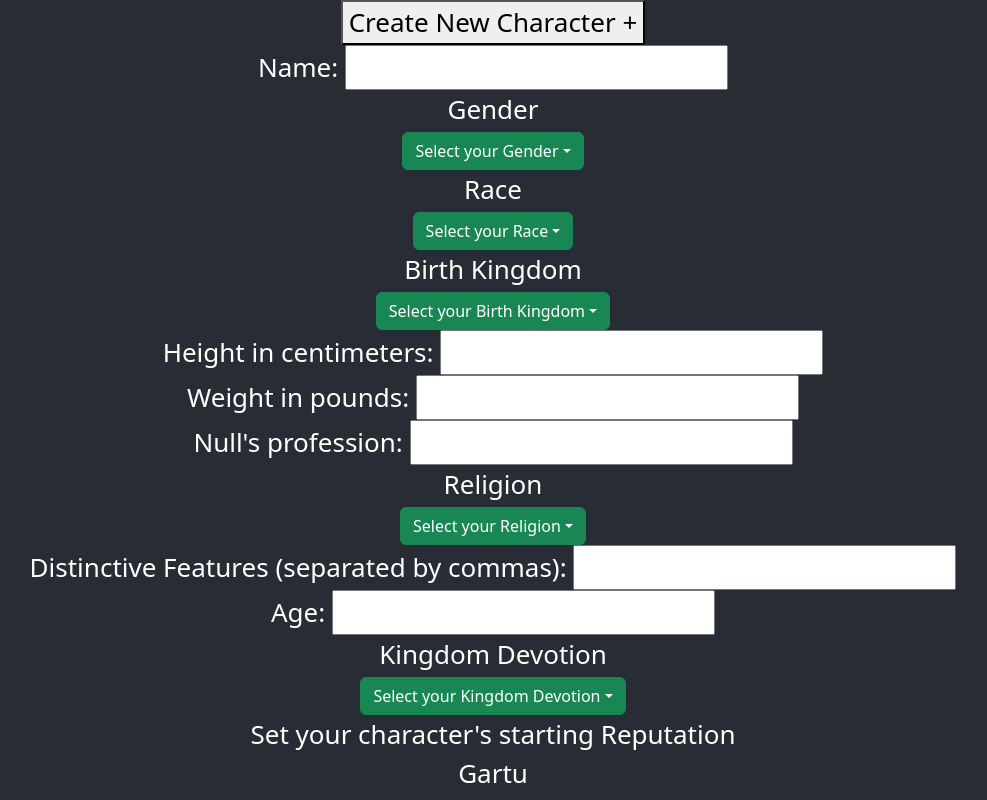
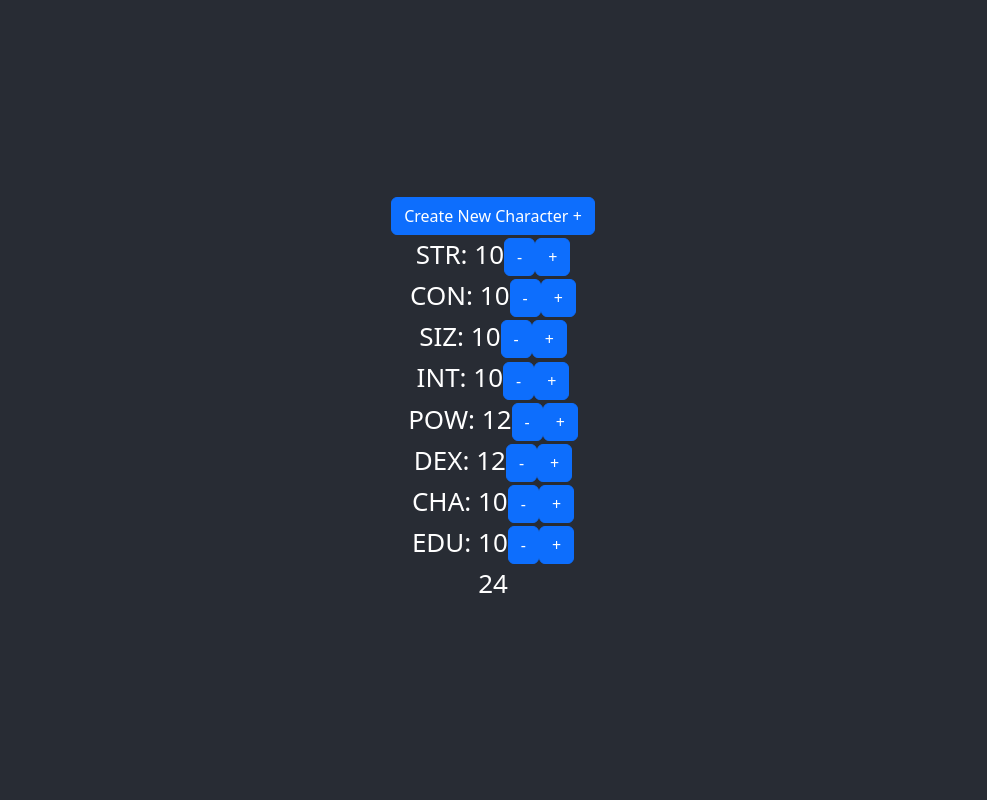
Before and after one commit to gwanunig14/crescent-sea-character-page, a React (Create React App) app: page / in a window 1280 px wide. Shown: the top 800 px of the page, without its empty margins (147-1134 px from the left). Built offline with nearby package versions, Linux system fonts and the light colour scheme.

Commit message:
Characteristics counter works

```diff
--- a/src/App.js
+++ b/src/App.js
@@ -1,14 +1,15 @@
 import './App.css';
 import React from 'react';
 import CharacterCreator from './CharacterCreation/CharacterCreator';
+import { Button } from 'react-bootstrap';
 
 function App() {
   return (
     <div className="App">
       <header className="App-header">
-        <button>
+        <Button>
           Create New Character +
-        </button>
+        </Button>
         {CharacterCreator()}
       </header>
     </div>
--- a/src/CharacterCreation/CharacterCreator.tsx
+++ b/src/CharacterCreation/CharacterCreator.tsx
@@ -3,10 +3,11 @@ import { Character, Skills } from '../DataTemplates/CharacterObject';
 import PersonalPage from './PersonalPage';
 import PersonalData from '../DataTemplates/PersonalData';
 import Characteristics from '../DataTemplates/Characteristics';
+import CharacteristPage from './CharacteristicPage';
 
 function CharacterCreator() {
     const [character, setCharacter] = useState<Character>({ personalDetails: null, characteristics: null, skills: null, weapons: {}, armor: {} })
-    const [page, setPage] = useState(0)
+    const [page, setPage] = useState(1)
 
 
     const setCharacterData = (pageData: PersonalData | Characteristics | Skills, step: keyof Character) => {
@@ -20,6 +21,8 @@ function CharacterCreator() {
     switch (page) {
         case 0:
             return PersonalPage(setCharacterData)
+        case 1:
+            return CharacteristPage('elf', setCharacterData)
         default:
             return null
     }
--- /dev/null
+++ b/src/CharacterCreation/CharacteristicPage.tsx
@@ -0,0 +1,54 @@
+import { useState } from 'react';
+import TextInput from '../Views/TextInput';
+import DropdownSelector from '../Views/DropdownSelector';
+import KingdomReputations, { Reputation } from '../DataTemplates/KingdomReputations';
+import Strings, { Capitalize } from '../Strings';
+import { Button } from 'react-bootstrap';
+import { Character } from '../DataTemplates/CharacterObject';
+import Characteristics, { newDwarfCharacteristics, newElfCharacteristics, newHumanCharacteristics } from '../DataTemplates/Characteristics';
+import CountUp from '../Views/CountUp';
+
+export default function CharacteristPage(race: string, submitCharacteristicData: (cd: Characteristics, name: keyof Character) => void) {
+    var characteristics = newHumanCharacteristics
+
+    switch (race) {
+        case Strings.DWARF:
+            characteristics = newDwarfCharacteristics
+        case Strings.ELF:
+            characteristics = newElfCharacteristics
+        default:
+    }
+
+    const [characteristicData, setCharacteristicData] = useState<Characteristics>(characteristics)
+
+    function setField<K extends keyof Characteristics>(key: K, stringData: Characteristics[K]): void {
+        setCharacteristicData((prevState) => ({
+            ...prevState,
+            [key]: Number(stringData),
+        }));
+    }
+
+    const getCount = () => {
+        let statCount = 0
+        Object.values(characteristicData).map((v: number) => statCount = statCount + v)
+        return 108 - statCount
+    }
+
+    return (
+        <div>
+            <div>
+                {CountUp('STR', 'strength', characteristicData.strength, setField)}
+                {CountUp('CON', 'constitution', characteristicData.constitution, setField)}
+                {CountUp('SIZ', 'size', characteristicData.size, setField)}
+                {CountUp('INT', 'intelligence', characteristicData.intelligence, setField)}
+                {CountUp('POW', 'power', characteristicData.power, setField)}
+                {CountUp('DEX', 'dexterity', characteristicData.dexterity, setField)}
+                {CountUp('CHA', 'charisma', characteristicData.charisma, setField)}
+                {CountUp('EDU', 'education', characteristicData.education, setField)}
+            </div>
+            <div>
+                {getCount()}
+            </div>
+        </div>
+    )
+}
--- a/src/CharacterCreation/PersonalPage.tsx
+++ b/src/CharacterCreation/PersonalPage.tsx
@@ -10,7 +10,7 @@ import { Character } from '../DataTemplates/CharacterObject';
 export default function PersonalPage(submitPersonalData: (pd: PersonalData, name: keyof Character) => void) {
     const [personalData, setPersonalData] = useState<PersonalData>(newCharacterPersonalDetails)
 
-    function setField<K extends keyof PersonalData>(key: K, stringData: PersonalData[K] | Reputation): void {
+    function setField(key: keyof PersonalData, stringData: PersonalData[keyof PersonalData] | Reputation): void {
         setPersonalData((prevState) => ({
             ...prevState,
             [key]: stringData,
--- a/src/Strings.tsx
+++ b/src/Strings.tsx
@@ -26,7 +26,15 @@ const Strings = {
     AWARE: 'aware',
     DISLIKE: 'dislike',
     HATE: 'hate',
-    FEAR: 'fear'
+    FEAR: 'fear',
+    STRENGTH: 'strength',
+    CONSTITUTION: 'constitution',
+    SIZE: 'size',
+    INTELLIGENCE: 'intelligence',
+    POWER: 'power',
+    DEXTERITY: 'dexterity',
+    CHARISMA: 'charisma',
+    EDUCATION: 'education'
 }
 
 export const Capitalize = (word: string) => {
--- /dev/null
+++ b/src/Views/CountUp.tsx
@@ -0,0 +1,29 @@
+import React, { useState } from 'react';
+import PersonalData from '../DataTemplates/PersonalData';
+import { Capitalize } from '../Strings';
+import Characteristics from '../DataTemplates/Characteristics';
+import { Reputation } from '../DataTemplates/KingdomReputations';
+import { Button } from 'react-bootstrap';
+
+export default function CountUp(
+    fieldName: string,
+    dataKey: keyof Characteristics,
+    starter: number,
+    returnText: (key: any, value: any) => void,
+) {
+    const [number, setNumber] = useState(starter)
+
+    const pressed = (func: string) => {
+        var newNumber = func == 'plus' ? number + 1 : number - 1
+        returnText(dataKey, newNumber)
+        setNumber(newNumber)
+    }
+
+    return (
+        <div>
+            {Capitalize(fieldName) + ': ' + number}
+            <Button onClick={() => pressed('minus')}>-</Button>
+            <Button onClick={() => pressed('plus')}>+</Button>
+        </div>
+    )
+}
--- a/src/Views/TextInput.tsx
+++ b/src/Views/TextInput.tsx
@@ -1,9 +1,14 @@
 import React from 'react';
 import PersonalData from '../DataTemplates/PersonalData';
 import { Capitalize } from '../Strings';
+import Characteristics from '../DataTemplates/Characteristics';
+import { Reputation } from '../DataTemplates/KingdomReputations';
 
-export default function TextInput(fieldName: string, dataKey: keyof PersonalData, returnText: <K extends keyof PersonalData>(key: K, value: PersonalData[K]) => void) {
-
+export default function TextInput(
+    fieldName: string,
+    dataKey: keyof PersonalData | keyof Characteristics,
+    returnText: (key: any, value: any) => void,
+) {
     const enterPressed = (event: any) => {
         if (event.key === 'Enter') {
             returnText(dataKey, event.target.value)
```
Also changed, not shown: src/DataTemplates/Characteristics.tsx (+8 -8 lines).
